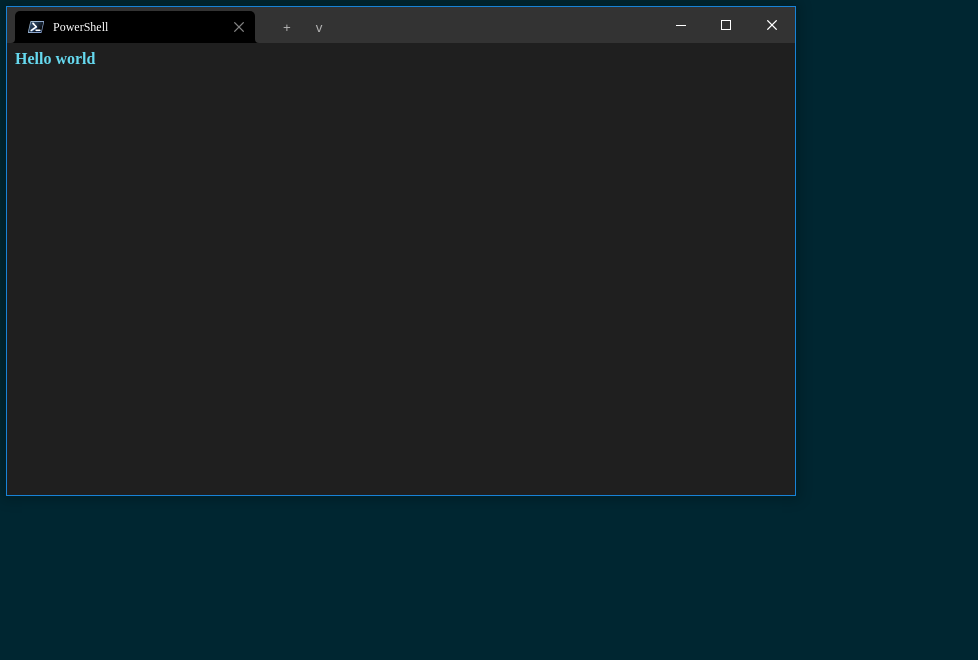
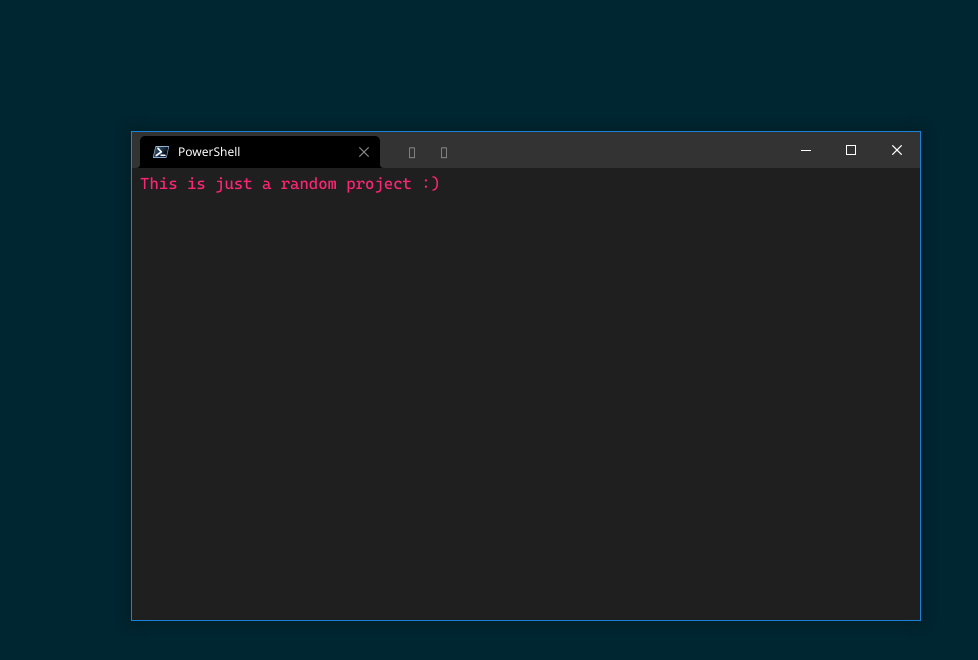
Before and after one commit to JockeM/JockeM.github.io, a Vue app: page / in a window 1280 px wide. Shown: the top 660 px of the page, without its empty margins (0-978 px from the left). Built offline with nearby package versions, Linux system fonts and the light colour scheme.

Commit message:
add dist folder and more

```diff
--- a/src/App.vue
+++ b/src/App.vue
@@ -14,6 +14,8 @@
     -moz-osx-font-smoothing: grayscale;
     text-align: center;
     color: #2c3e50;
+
+    font-family: Segoe UI, sans-serif;
   }
 
   main {
--- a/src/components/ResizableWrapper.vue
+++ b/src/components/ResizableWrapper.vue
@@ -1,24 +1,14 @@
 <script setup lang="ts">
-  import {
-    Position,
-    useEventListener,
-    useMouse,
-    useMouseInElement,
-  } from '@vueuse/core';
-  import { computed, reactive, ref, watch } from 'vue';
+  import { useEventListener, useMouse } from '@vueuse/core';
+  import { reactive, ref, watch } from 'vue';
 
   const props = defineProps<{
     dragging: boolean;
   }>();
 
-  const startDraggingPosition = reactive({
-    x: 0,
-    y: 0,
-  });
-
   const style = reactive({
-    left: 0,
-    top: 0,
+    left: 125,
+    top: 125,
     width: 800,
     height: 500,
   });
@@ -52,6 +42,8 @@
     }
 
     if (drag.value.w) {
+      // TODO: this will start to move body if the element cant shrink
+
       const delta = x - style.left;
       style.width -= delta;
 
@@ -87,33 +79,24 @@
 
 <template>
   <div class="main" :style="style">
-    <div @mousedown="click({ n: true, w: true })" class="b nw"></div>
-    <div @mousedown="click({ n: true })" class="b n"></div>
-    <div @mousedown="click({ n: true, e: true })" class="b ne"></div>
-    <div @mousedown="click({ w: true })" class="b w"></div>
-    <div class="center"><slot></slot></div>
-    <div @mousedown="click({ e: true })" class="b e"></div>
-    <div @mousedown="click({ s: true, w: true })" class="b sw"></div>
-    <div @mousedown="click({ s: true })" class="b s"></div>
-    <div @mousedown="click({ s: true, e: true })" class="b se"></div>
+    <div @mousedown="click({ n: true, w: true })" class="nw"></div>
+    <div @mousedown="click({ n: true })" class="n"></div>
+    <div @mousedown="click({ n: true, e: true })" class="ne"></div>
+    <div @mousedown="click({ w: true })" class="w"></div>
+    <slot></slot>
+    <div @mousedown="click({ e: true })" class="e"></div>
+    <div @mousedown="click({ s: true, w: true })" class="sw"></div>
+    <div @mousedown="click({ s: true })" class="s"></div>
+    <div @mousedown="click({ s: true, e: true })" class="se"></div>
   </div>
 </template>
 
 <style scoped>
   .main {
-    --size: 6px;
     display: grid;
     position: absolute;
     grid-template-columns: 6px 1fr 6px;
     grid-template-rows: 6px 1fr 6px;
-  }
-
-  .center {
-    flex: 1;
-  }
-
-  .main .b {
-    flex: 0;
   }
 
   .e {
--- a/src/components/Terminal.vue
+++ b/src/components/Terminal.vue
@@ -1,22 +1,22 @@
 <script setup lang="ts">
   import { useEventListener, useMousePressed } from '@vueuse/core';
-  import { ref, watch } from 'vue';
+  import { ref } from 'vue';
   import ResizableWrapper from './ResizableWrapper.vue';
   import TerminalContent from './TerminalContent.vue';
 
   const dragging = ref(false);
   useEventListener('mouseup', () => (dragging.value = false));
   useEventListener('dragend', () => (dragging.value = false));
+
+  const onMouseDown = (_: Event) => {
+    dragging.value = true;
+  };
 </script>
 
 <template>
   <ResizableWrapper :dragging="dragging" class="wrapper">
     <div class="terminal">
-      <header
-        class="header"
-        @mousedown="dragging = true"
-        ref="draggableElement"
-      >
+      <header class="header" @mousedown="onMouseDown" ref="draggableElement">
         <div class="tabs">
           <div class="tabs-prefix-before"></div>
           <div class="tab">
@@ -27,8 +27,8 @@
           <div class="tabs-prefix-after"></div>
         </div>
         <div class="tab-actions">
-          <button>+</button>
-          <button>v</button>
+          <button>&#xF8AA</button>
+          <button>&#xE70D</button>
         </div>
         <div class="space"></div>
         <div class="window-actions">
@@ -122,6 +122,8 @@
   .tab-actions > button {
     width: 32px;
     color: rgb(180, 180, 180);
+    font-family: 'Segoe MDL2 Assets', Tahoma, Geneva, Verdana, sans-serif;
+    font-size: 12;
   }
 
   .tab-actions > button:first-of-type {
--- a/src/components/TerminalContent.vue
+++ b/src/components/TerminalContent.vue
@@ -1,6 +1,8 @@
+<script lang="ts" setup></script>
+
 <template>
   <div class="content">
-    <p class="blue b">Hello world</p>
+    <p class="red">This is just a random project :)</p>
   </div>
 </template>
 
@@ -32,7 +34,14 @@
     --terminal-button-selected: #5c5c5c;
   }
 
+  @font-face {
+    font-family: Caskaydia;
+    src: url('../assets/Caskaydia Cove Nerd Font Complete.ttf');
+  }
+
   .content {
+    font-family: Caskaydia, monospace;
+    font-size: 16;
     padding: 0.5rem;
     text-align: left;
     color: #f8f8f2;
```
Also changed, not shown: src/assets/Caskaydia Cove Nerd Font Complete.ttf (added), 6 other files (tests, documents, lock files or other folders).
